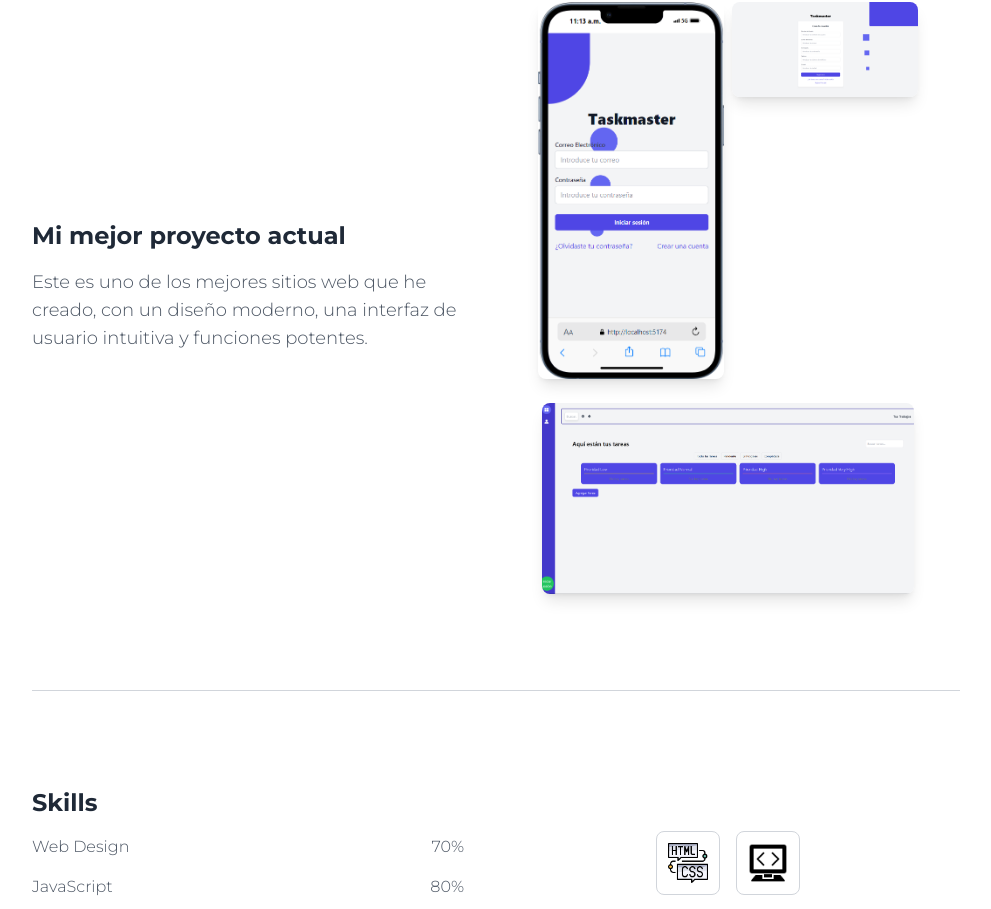
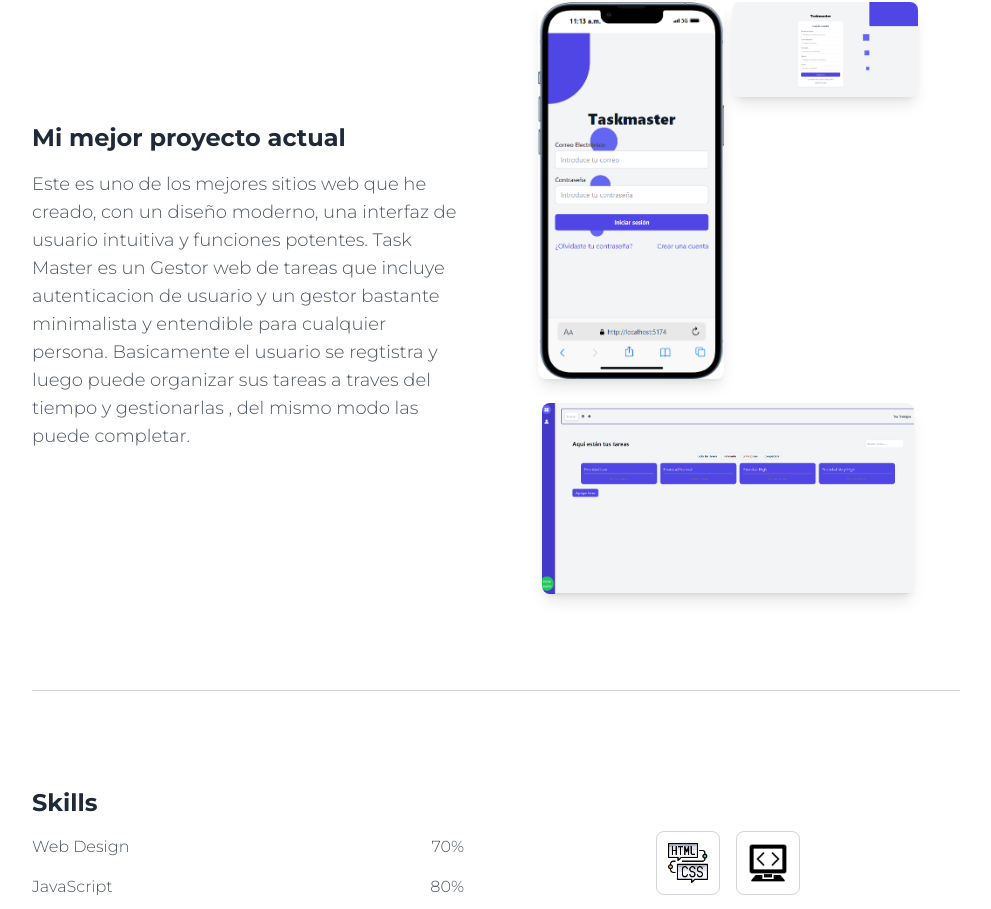
Before and after one commit to elisum1/Portafolio-Elias, a React (Vite) app: page /about in a window 1280 px wide. Shown: the part 1560-2469 px from the top of the page, without its empty margins (128-1119 px from the left). Built offline with nearby package versions, Linux system fonts and the light colour scheme.

Commit message:
commit F

```diff
--- a/src/pages/About.jsx
+++ b/src/pages/About.jsx
@@ -109,7 +109,7 @@
   <div className="lg:w-1/2 lg:pr-8 mb-6 lg:mb-0">
     <h2 className="text-lg md:text-2xl font-bold text-gray-800 mb-4">Mi mejor proyecto actual</h2>
     <p className="text-md md:text-lg text-gray-600 mb-6">
-    Este es uno de los mejores sitios web que he creado, con un diseño moderno, una interfaz de usuario intuitiva y funciones potentes.
+    Este es uno de los mejores sitios web que he creado, con un diseño moderno, una interfaz de usuario intuitiva y funciones potentes. Task Master es un Gestor web de tareas que incluye autenticacion de usuario y un gestor bastante minimalista y entendible para cualquier persona. Basicamente el usuario se regtistra y luego puede organizar sus tareas a traves del tiempo y gestionarlas , del mismo modo las puede completar.
     </p>
   </div>
   <div className="relative lg:w-1/2 w-[80%] flex flex-col items-center">
```
